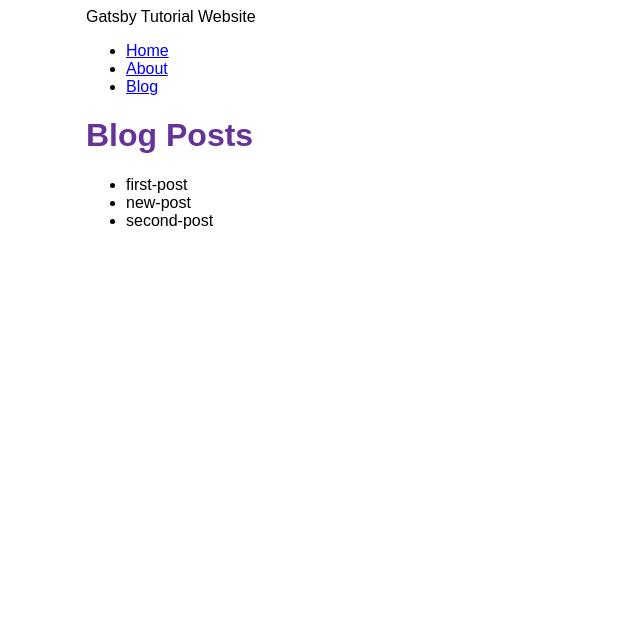
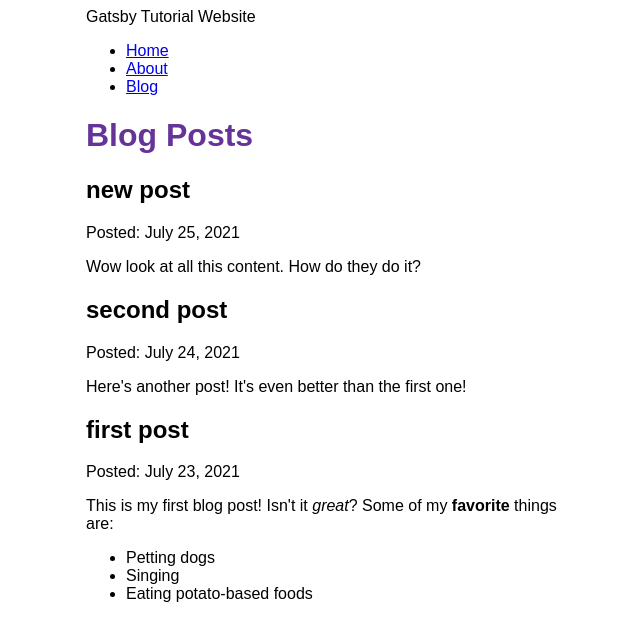
Before and after one commit to Eribloot/gatsby-tutorial-site, a Gatsby site: page /blog in a window 1280 px wide. Shown: the whole page, without its empty margins (304-944 px from the left). Built offline with nearby package versions, Linux system fonts and the light colour scheme; Gatsby itself is replaced by a stand-in of ours.

Commit message:
implemented mdx renderer, query info on posts

```diff
--- a/gatsby-config.js
+++ b/gatsby-config.js
@@ -11,7 +11,8 @@
       options: {
         name: `blog`,
         path: `${__dirname}/blog`,
-      }
-    }
+      },
+    },
+    "gatsby-plugin-mdx",
   ],
 }
--- a/package.json
+++ b/package.json
@@ -15,8 +15,11 @@
     "clean": "gatsby clean"
   },
   "dependencies": {
+    "@mdx-js/mdx": "^1.6.22",
+    "@mdx-js/react": "^1.6.22",
     "gatsby": "^4.16.0",
     "gatsby-plugin-image": "^2.16.1",
+    "gatsby-plugin-mdx": "^3.16.0",
     "gatsby-plugin-sharp": "^4.16.1",
     "gatsby-source-filesystem": "^4.16.0",
     "react": "^18.1.0",
--- a/src/pages/blog.js
+++ b/src/pages/blog.js
@@ -4,29 +4,37 @@
 
 //import graphql for querying
 import { graphql } from "gatsby";
+import { MDXRenderer } from "gatsby-plugin-mdx";
 
 const BlogPage = ({ data }) => {
   return (
     <Layout pageTitle="Blog Posts">
-      <ul>
-        {
-          data.allFile.nodes.map(node => (
-            <li key={node.name}>
-              {node.name}
-            </li>
-          ))
-        }
-      </ul>
+      {
+        data.allMdx.nodes.map(node => (
+          <article key={node.id}>
+            <h2>{node.frontmatter.title}</h2>
+            <p>Posted: {node.frontmatter.date}</p>
+            <MDXRenderer>
+              {node.body}
+            </MDXRenderer>
+          </article>
+        ))
+      }
     </Layout>
   )
 }
 
-//query to retrieve blog posts
+//query to retrieve blog posts, dates, and contents
 export const getPosts = graphql`
   query {
-    allFile {
+    allMdx(sort: {fields: frontmatter___date, order: DESC}) {
       nodes {
-        name
+        frontmatter {
+         date(formatString: "MMMM D, YYYY")
+         title
+        }
+        id
+        body
       }
     }
   }
```
Also changed, not shown: 1 other file.
